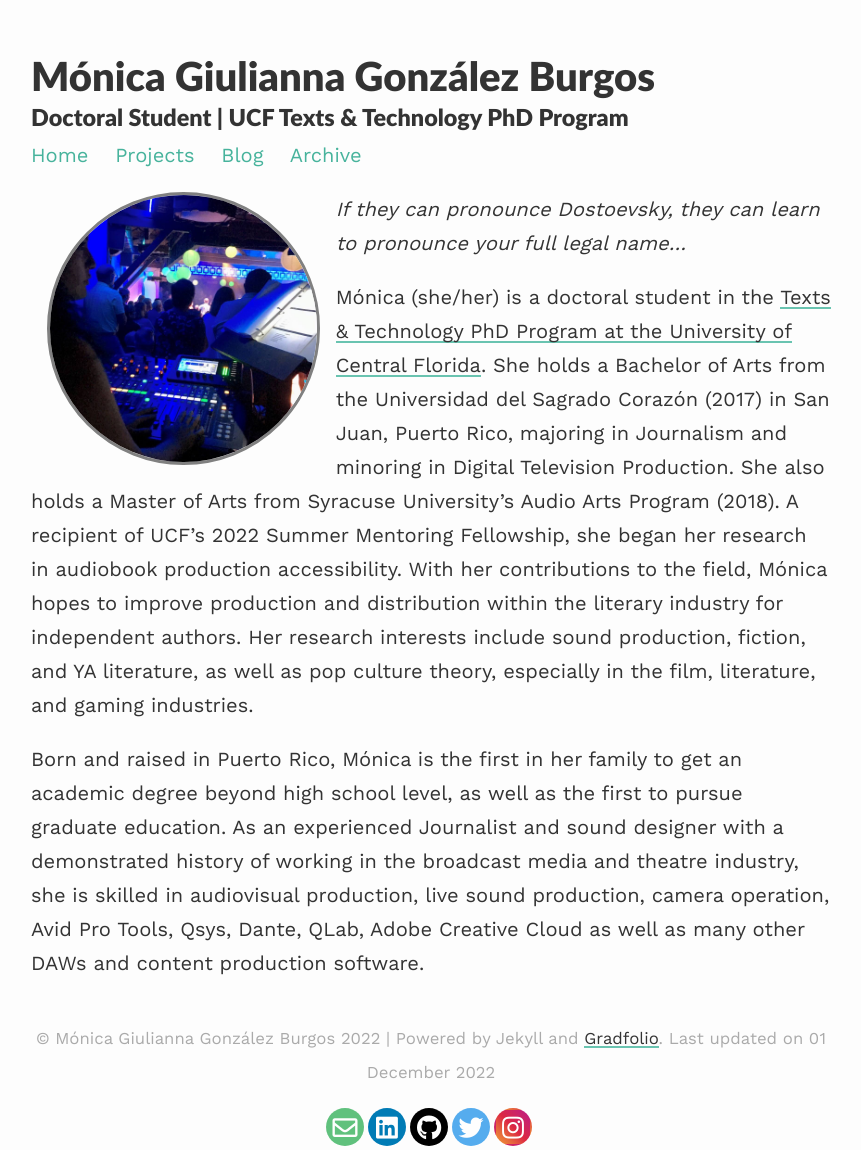
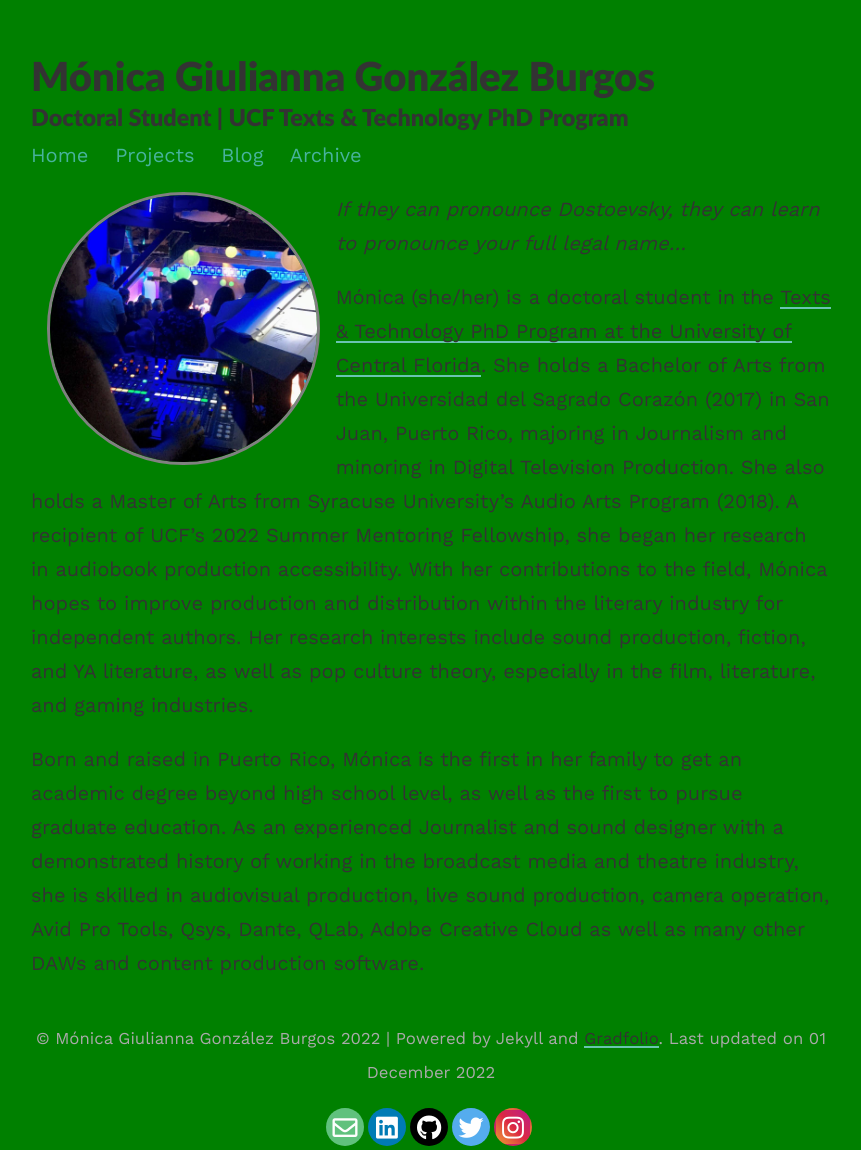
Before and after one commit to mgonzalezburgos/MGBurgos, a Jekyll site: the page built from index.md, in a window 1280 px wide. Shown: the whole page, without its empty margins (209-1070 px from the left). Built offline with Jekyll 4.4.1, drawn with Linux system fonts in a browser that asks for light colours; nearby versions of some CDN libraries.

Commit message:
Update Gemfile.lock

```diff
--- a/assets/css/_sass/style.scss
+++ b/assets/css/_sass/style.scss
@@ -9,7 +9,7 @@ body {
   line-height: $base-line-height;
   font-size: $base-font-size;
   color: $text-color;
-  background-color: $body-bg;
+  background-color: green;
   padding: 2em 1em;
   text-rendering: optimizeLegibility;
   height: 100%;
```
Also changed, not shown: Gemfile.lock.
